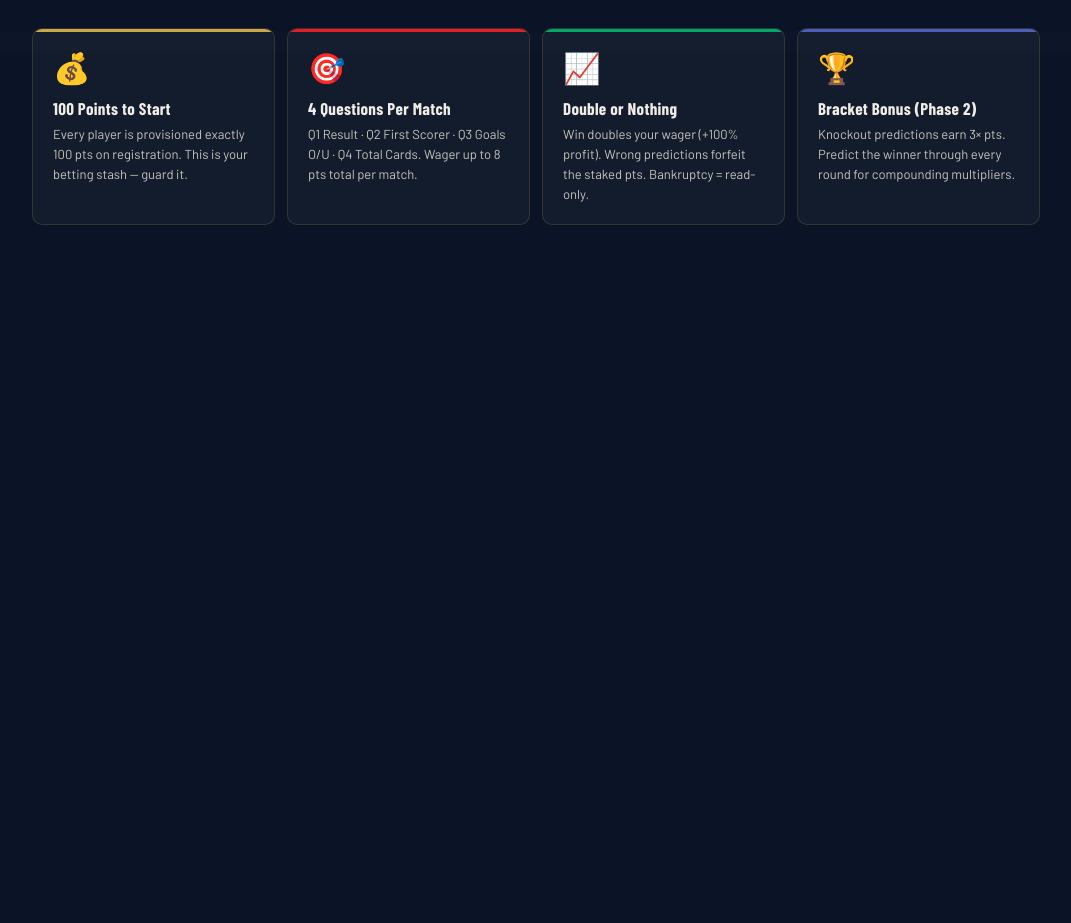
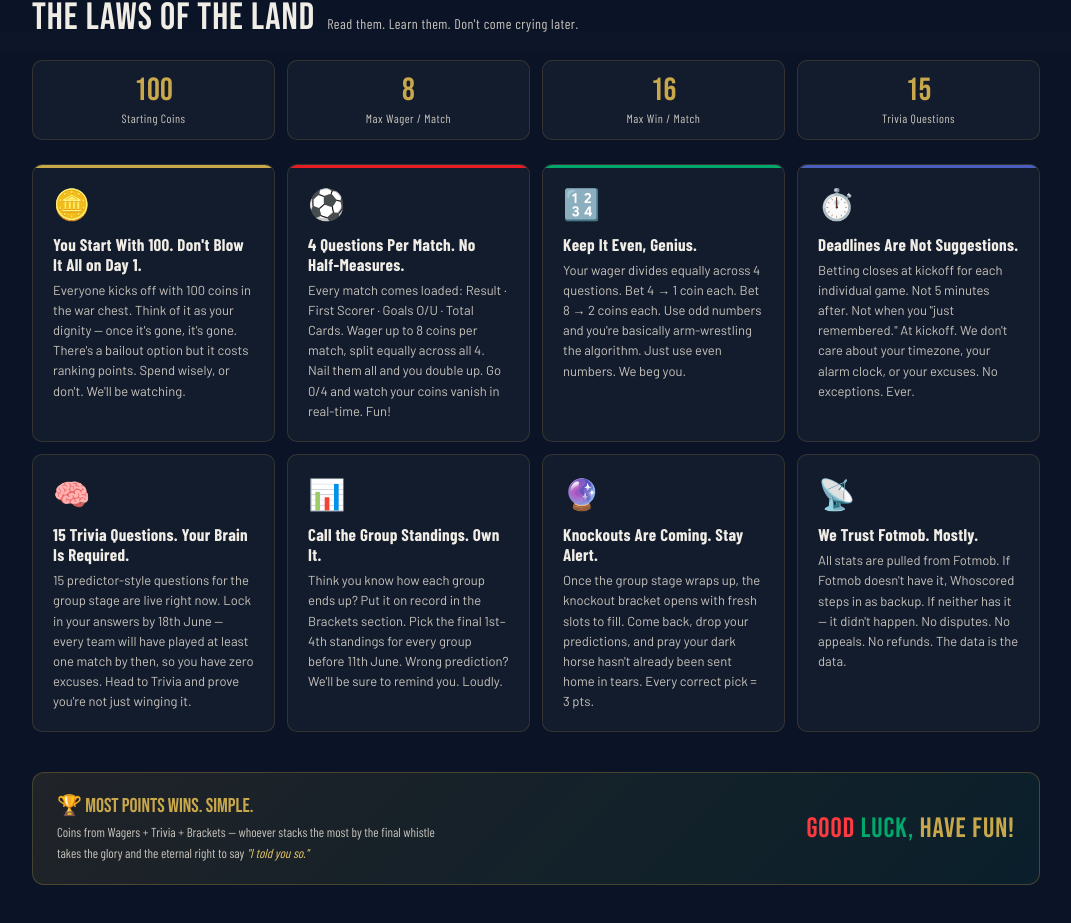
Before and after one commit to sad148/FW-WC26-predictor-league, a Next.js app in the folder web/: page / in a window 1280 px wide. Shown: the part 749-1672 px from the top of the page, without its empty margins (104-1175 px from the left). Before the commit the page ends 1078 px from the top, so only its background shows below. Built offline with nearby package versions, Linux system fonts and the light colour scheme; no server answers; the database is empty.

Commit message:
add rules on the homepage

```diff
--- a/web/src/app/page.tsx
+++ b/web/src/app/page.tsx
@@ -38,7 +38,7 @@ export default function HomePage() {
           <span className="t-usa">TOR</span>
         </h1>
         <p className="hero-sub">
-          Pick results. Wager points. Ride the bracket. One trophy. Who calls
+          Pick results. Wager coins. Ride the bracket. One trophy. Who calls
           it?
         </p>
         <div className="hero-flags">
@@ -57,7 +57,7 @@ export default function HomePage() {
           </div>
           <div className="kpi">
             <div className="n">{wallet}</div>
-            <div className="l">Your Pts</div>
+            <div className="l">Your Coins</div>
           </div>
         </div>
         <div className="hero-btns">
@@ -70,41 +70,140 @@ export default function HomePage() {
         </div>
       </div>
 
-      <div className="sh">
-        <div className="sh-title">HOW IT WORKS</div>
+      {/* ── Rules ─────────────────────────────────────────────────── */}
+      <div className="sh" style={{ marginTop: '2rem' }}>
+        <div className="sh-title">THE LAWS OF THE LAND</div>
+        <div className="sh-sub">Read them. Learn them. Don't come crying later.</div>
       </div>
+
+      {/* Key numbers strip */}
+      <div style={{
+        display: 'flex', gap: 12, flexWrap: 'wrap', marginBottom: '1.5rem',
+      }}>
+        {[
+          { n: '100', l: 'Starting Coins' },
+          { n: '8',   l: 'Max Wager / Match' },
+          { n: '16',  l: 'Max Win / Match' },
+          { n: '15',  l: 'Trivia Questions' },
+        ].map(({ n, l }) => (
+          <div key={l} style={{
+            flex: '1 1 120px', background: 'var(--card)', border: '1px solid var(--border)',
+            borderRadius: 10, padding: '14px 18px', textAlign: 'center',
+          }}>
+            <div style={{ fontFamily: 'var(--font-display)', fontSize: 32, color: 'var(--gold)', lineHeight: 1 }}>{n}</div>
+            <div style={{ fontFamily: 'var(--font-cond)', fontSize: 12, color: 'var(--off)', marginTop: 4, letterSpacing: '.5px' }}>{l}</div>
+          </div>
+        ))}
+      </div>
+
+      {/* Rule cards */}
       <div className="how-grid">
+
         <div className="how-card">
-          <div className="how-icon">💰</div>
-          <div className="how-h">100 Points to Start</div>
+          <div className="how-icon">🪙</div>
+          <div className="how-h">You Start With 100. Don't Blow It All on Day 1.</div>
           <p className="how-p">
-            Every player is provisioned exactly 100 pts on registration. This is
-            your betting stash — guard it.
+            Everyone kicks off with 100 coins in the war chest. Think of it as your dignity —
+            once it's gone, it's gone. There's a bailout option but it costs ranking points.
+            Spend wisely, or don't. We'll be watching.
           </p>
         </div>
+
         <div className="how-card">
-          <div className="how-icon">🎯</div>
-          <div className="how-h">4 Questions Per Match</div>
+          <div className="how-icon">⚽</div>
+          <div className="how-h">4 Questions Per Match. No Half-Measures.</div>
           <p className="how-p">
-            Q1 Result · Q2 First Scorer · Q3 Goals O/U · Q4 Total Cards. Wager
-            up to 8 pts total per match.
+            Every match comes loaded: Result · First Scorer · Goals O/U · Total Cards.
+            Wager up to 8 coins per match, split equally across all 4.
+            Nail them all and you double up. Go 0/4 and watch your coins vanish in real-time. Fun!
           </p>
         </div>
+
         <div className="how-card">
-          <div className="how-icon">📈</div>
-          <div className="how-h">Double or Nothing</div>
+          <div className="how-icon">🔢</div>
+          <div className="how-h">Keep It Even, Genius.</div>
           <p className="how-p">
-            Win doubles your wager (+100% profit). Wrong predictions forfeit the
-            staked pts. Bankruptcy = read-only.
+            Your wager divides equally across 4 questions. Bet 4 → 1 coin each.
+            Bet 8 → 2 coins each. Use odd numbers and you're basically
+            arm-wrestling the algorithm. Just use even numbers. We beg you.
           </p>
         </div>
+
         <div className="how-card">
-          <div className="how-icon">🏆</div>
-          <div className="how-h">Bracket Bonus (Phase 2)</div>
+          <div className="how-icon">⏱️</div>
+          <div className="how-h">Deadlines Are Not Suggestions.</div>
           <p className="how-p">
-            Knockout predictions earn 3× pts. Predict the winner through every
-            round for compounding multipliers.
+            Betting closes at kickoff for each individual game. Not 5 minutes after.
+            Not when you "just remembered." At kickoff. We don't care about your timezone,
+            your alarm clock, or your excuses. No exceptions. Ever.
           </p>
+        </div>
+
+        <div className="how-card">
+          <div className="how-icon">🧠</div>
+          <div className="how-h">15 Trivia Questions. Your Brain Is Required.</div>
+          <p className="how-p">
+            15 predictor-style questions for the group stage are live right now.
+            Lock in your answers by 18th June — every team will have played at least
+            one match by then, so you have zero excuses. Head to Trivia and prove
+            you're not just winging it.
+          </p>
+        </div>
+
+        <div className="how-card">
+          <div className="how-icon">📊</div>
+          <div className="how-h">Call the Group Standings. Own It.</div>
+          <p className="how-p">
+            Think you know how each group ends up? Put it on record in the Brackets section.
+            Pick the final 1st–4th standings for every group before 11th June.
+            Wrong prediction? We'll be sure to remind you. Loudly.
+          </p>
+        </div>
+
+        <div className="how-card">
+          <div className="how-icon">🔮</div>
+          <div className="how-h">Knockouts Are Coming. Stay Alert.</div>
+          <p className="how-p">
+            Once the group stage wraps up, the knockout bracket opens with fresh slots
+            to fill. Come back, drop your predictions, and pray your dark horse
+            hasn't already been sent home in tears. Every correct pick = 3 pts.
+          </p>
+        </div>
+
+        <div className="how-card">
+          <div className="how-icon">📡</div>
+          <div className="how-h">We Trust Fotmob. Mostly.</div>
+          <p className="how-p">
+            All stats are pulled from Fotmob. If Fotmob doesn't have it,
+            Whoscored steps in as backup. If neither has it — it didn't happen.
+            No disputes. No appeals. No refunds. The data is the data.
+          </p>
+        </div>
+
+      </div>
+
+      {/* Closing banner */}
+      <div style={{
+        margin: '1.5rem 0 2rem',
+        background: 'linear-gradient(135deg, rgba(192,150,60,0.12), rgba(0,168,107,0.08))',
+        border: '1px solid rgba(192,150,60,0.3)',
+        borderRadius: 12, padding: '20px 24px',
+        display: 'flex', alignItems: 'center', justifyContent: 'space-between',
+        flexWrap: 'wrap', gap: 16,
+      }}>
+        <div>
+          <div style={{ fontFamily: 'var(--font-display)', fontSize: 20, color: 'var(--gold)', marginBottom: 4 }}>
+            🏆 Most Points Wins. Simple.
+          </div>
+          <div style={{ fontFamily: 'var(--font-cond)', fontSize: 13, color: 'var(--off)', lineHeight: 1.6 }}>
+            Coins from Wagers + Trivia + Brackets — whoever stacks the most by the final whistle<br />
+            takes the glory and the eternal right to say <em style={{ color: 'var(--gold2)' }}>"I told you so."</em>
+          </div>
+        </div>
+        <div style={{ fontFamily: 'var(--font-display)', fontSize: 28, letterSpacing: 1 }}>
+          <span style={{ color: 'var(--can2)' }}>Good </span>
+          <span style={{ color: 'var(--mex2)' }}>Luck, </span>
+          <span style={{ color: 'var(--gold)' }}>Have Fun!</span>
         </div>
       </div>
     </section>
```
